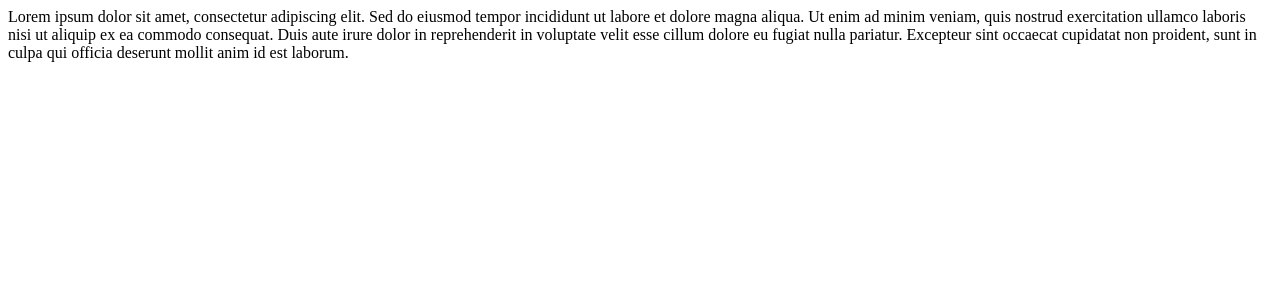
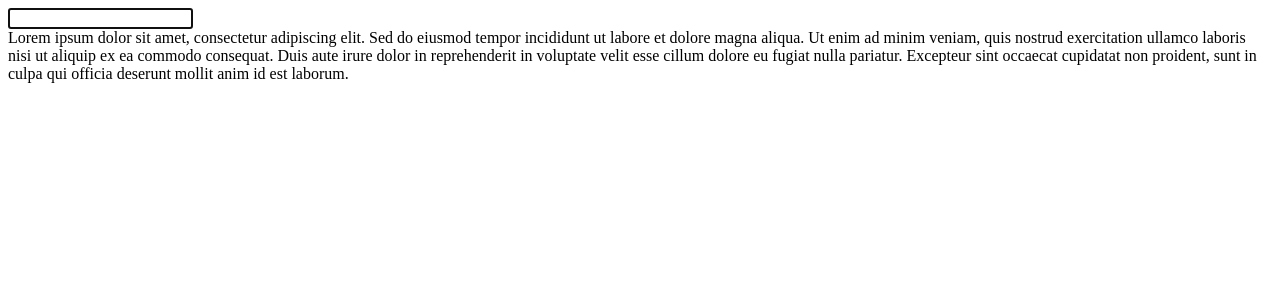
Before and after one commit to OneManBanned/Typing-Speed-Tester, a React (Vite) app: page / in a window 1280 px wide. Shown: the top 300 px of the page. Built offline with nearby package versions, Linux system fonts and the light colour scheme.

Commit message:
feat: implement core typing logic

```diff
--- a/src/components/TypingArea.tsx
+++ b/src/components/TypingArea.tsx
@@ -1,4 +1,5 @@
 import { useState } from "react"
+
 
 
 function TypingArea() {
@@ -8,9 +9,19 @@ function TypingArea() {
     const paragraphs: string = "Lorem ipsum dolor sit amet, consectetur adipiscing elit. Sed do eiusmod tempor incididunt ut labore et dolore magna aliqua. Ut enim ad minim veniam, quis nostrud exercitation ullamco laboris nisi ut aliquip ex ea commodo consequat. Duis aute irure dolor in reprehenderit in voluptate velit esse cillum dolore eu fugiat nulla pariatur. Excepteur sint occaecat cupidatat non proident, sunt in culpa qui officia deserunt mollit anim id est laborum."
     const characters: string[] = paragraphs.split('')
 
+    const handleInputChange = (e: React.ChangeEvent<HTMLInputElement>) => {
+        setUserInput(e.target.value)
+    }
+
     return (
         <>
-            <input className="hidden-input" type="hidden" value={userInput}></input>
+            <input
+                className="hidden-input"
+                type="text"
+                value={userInput}
+                onChange={handleInputChange}
+                autoFocus
+            ></input>
 
             <div className="typing-area" onClick={() => {
                 const input = document.querySelector('.hidden-input') as HTMLInputElement
```
